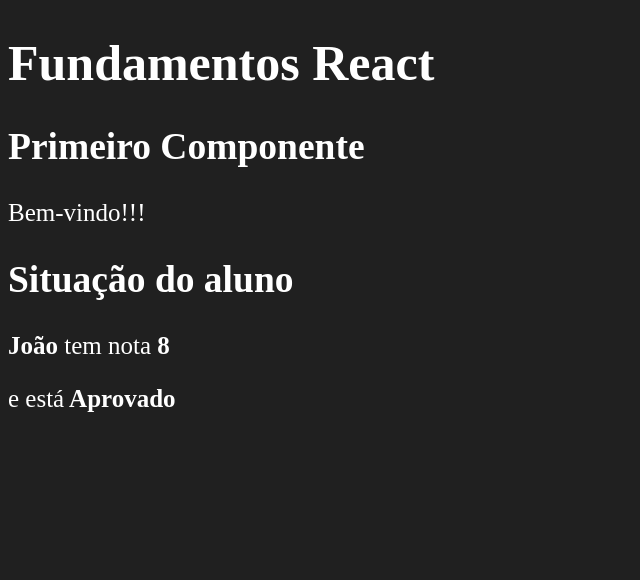
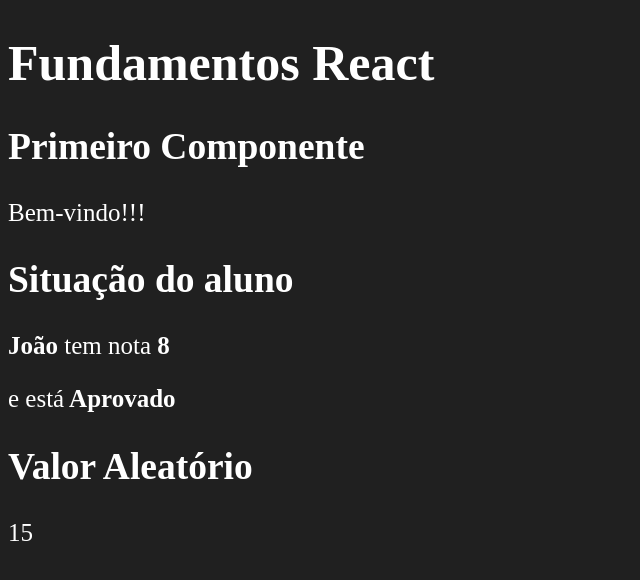
Before and after one commit to jpcp0614/Curso-React-Redux-Udemy, a React (Create React App) app in the folder fundamentos-react/: page / in a window 1280 px wide. Shown: the top 580 px of the page, without its empty margins (0-640 px from the left). Built offline with nearby package versions, Linux system fonts and the light colour scheme.

Commit message:
numero aleatorio

```diff
--- a/fundamentos-react/src/App.jsx
+++ b/fundamentos-react/src/App.jsx
@@ -1,12 +1,14 @@
 import React from 'react';
 import Primeiro from './components/basics/Primeiro';
 import ComParametro from './components/basics/ComParametro';
+import RandomNumber from './components/basics/Aleatorio';
 
 const App = () => (
 	<>
 		<h1>Fundamentos React</h1>
 		<Primeiro />
 		<ComParametro titulo='Situação do aluno' aluno='João' nota={7.9} />
+    <RandomNumber min={ 1 } max={ 20 } />
 	</>
 );
 
--- /dev/null
+++ b/fundamentos-react/src/components/basics/Aleatorio.jsx
@@ -0,0 +1,15 @@
+import React from 'react';
+
+const RandomNumber = (props) => {
+	const { max, min } = props;
+	return (
+		<>
+			<h2>Valor Aleatório</h2>
+			<div>
+        { Math.floor(Math.random() * (max - min + 1) + min) }
+      </div>
+		</>
+	);
+};
+
+export default RandomNumber;
```
